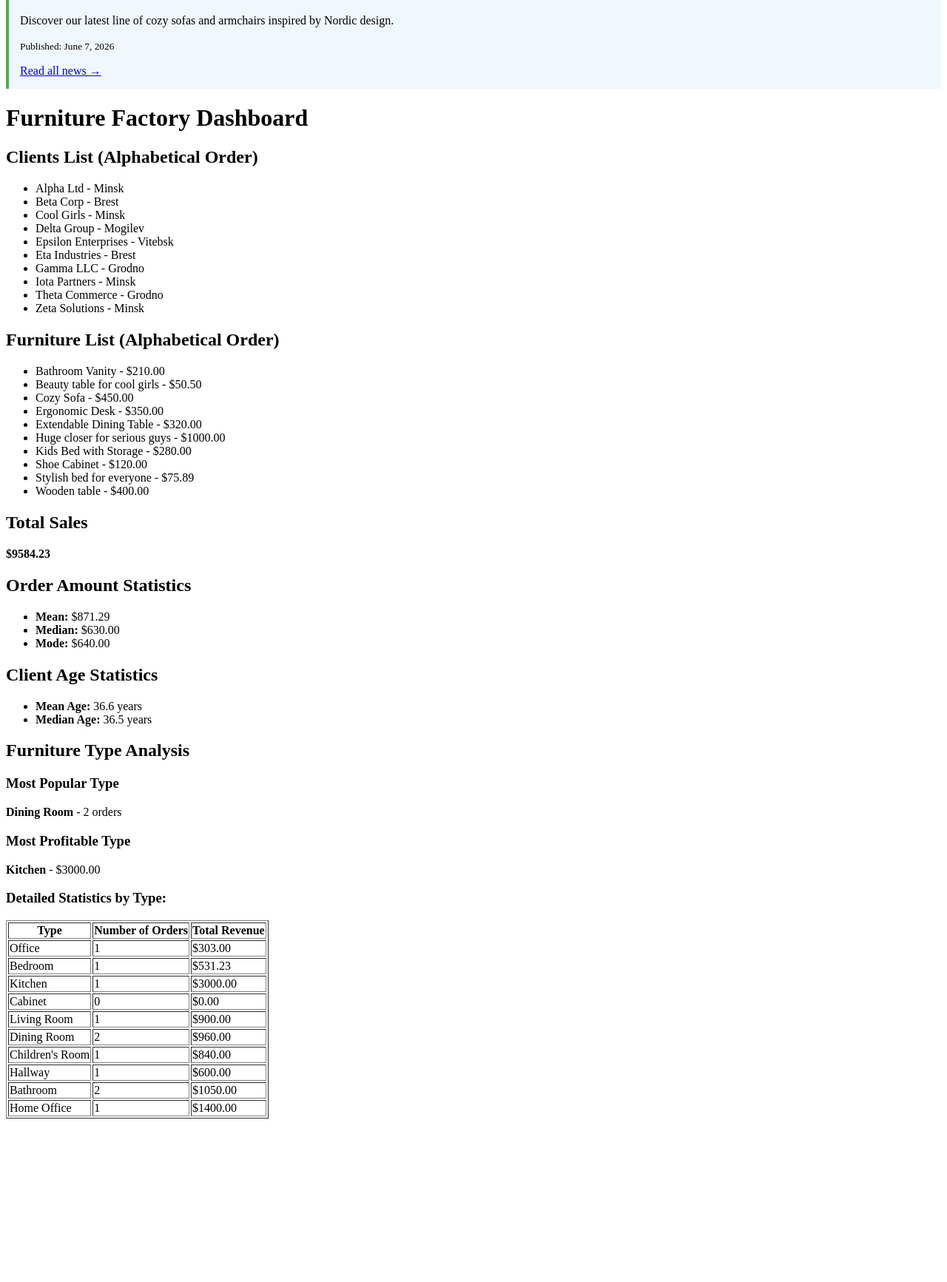
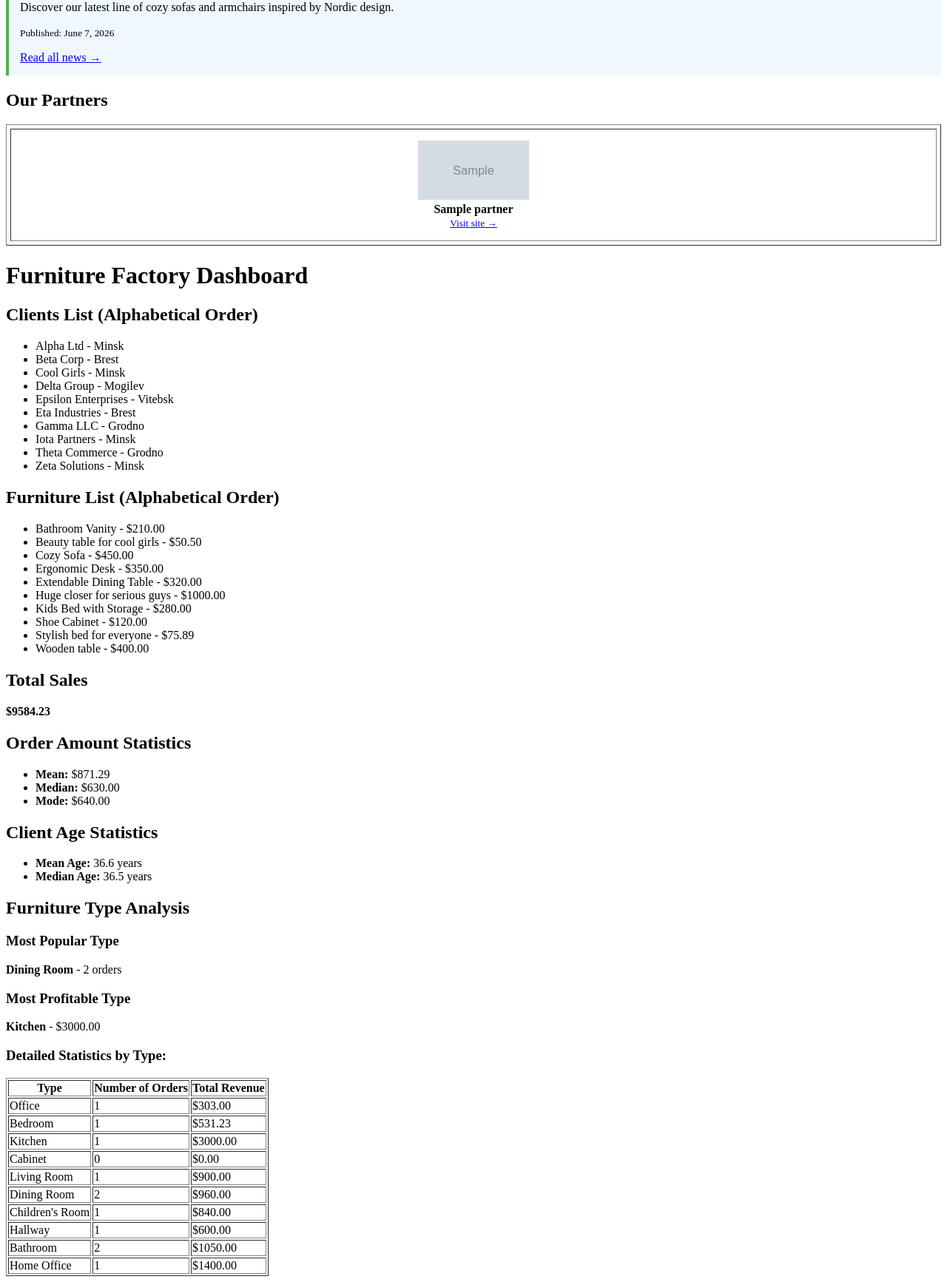
Before and after one commit to zhuchok0/FurnitureFactorySite, a Django app: page / in a window 1280 px wide. Shown: the part 1168-2901 px from the top of the page at 74% size. Before the commit the page ends 2680 px from the top, so only its background shows below. Run offline with Django 5.2, Linux system fonts and the light colour scheme; data comes from the database, SQL or seed files in the repository; tables that the repository leaves empty hold one stand-in row (values such as "Sample post"); grey boxes marked "Sample" are stand-in pictures.

Commit message:
added partners

```diff
--- a/main/models.py
+++ b/main/models.py
@@ -439,3 +439,16 @@ class FAQ(models.Model):
 
     def __str__(self):
         return self.question[:50]
+
+class Partner(models.Model):
+    name = models.CharField(max_length=100, verbose_name='Name')
+    logo = models.ImageField(upload_to='partners/logos/', verbose_name='Logo')
+    website = models.URLField(max_length=200, verbose_name='Website')
+
+    class Meta:
+        verbose_name = 'Partner'
+        verbose_name_plural = 'Partners'
+        ordering = ['name']
+
+    def __str__(self):
+        return self.name
--- a/main/templates/base_generic.html
+++ b/main/templates/base_generic.html
@@ -25,12 +25,9 @@
     <main>
         <aside>
             <ul>
-                {% if not user.is_authenticated %}
-                    <li><br></li>
-                    <li><strong>UNAUTHENTICATED USER PANEL</strong></li>
-                    <li><a href="{% url 'promocodes_list' %}">Promo Codes</a></li>
-                    <li><a href="{% url 'catalog' %}">Catalog</a></li>
-                {% endif %}
+                <li><br></li>
+                <li><a href="{% url 'promocodes_list' %}">Promo Codes</a></li>
+                <li><a href="{% url 'catalog' %}">Catalog</a></li>
 
                 {% if user.is_superuser or user.is_staff %}
                     <li><br></li>
@@ -46,7 +43,6 @@
                             <li><strong>CLIENT PANEL</strong></li>
                             <li><a href="{% url 'client_orders' %}">My Orders</a></li>
                             <li><a href="{% url 'create_order' %}">Place Order</a></li>
-                            <li><a href="{% url 'promocodes_list' %}">Promo Codes</a></li>
                         {% endif %}
                     {% endfor %}
                 {% endif %}
--- a/main/templates/main.html
+++ b/main/templates/main.html
@@ -67,6 +46,34 @@
         <a href="{% url 'news_list' %}">Read all news →</a>
     </div>
     {% endif %}
+
+    <h2>Our Partners</h2>
+
+    <table border="1" cellpadding="15" cellspacing="5" width="100%">
+        <tr>
+            {% for partner in partners %}
+            <td align="center" valign="middle" width="200">
+                <a href="{{ partner.website }}" target="_blank" rel="noopener noreferrer">
+                    <img src="{{ partner.logo.url }}"
+                        alt="{{ partner.name }}"
+                        width="150"
+                        height="80">
+                </a>
+                <br>
+                <strong>{{ partner.name }}</strong>
+                <br>
+                <small>
+                    <a href="{{ partner.website }}" target="_blank" rel="noopener noreferrer">
+                        Visit site →
+                    </a>
+                </small>
+            </td>
+            {% if forloop.counter|divisibleby:3 and not forloop.last %}
+        </tr><tr>
+            {% endif %}
+            {% endfor %}
+        </tr>
+    </table>
 
     {% if client_info %}
     <div style="background-color: #e8f5e9; padding: 15px; margin-bottom: 20px; border-left: 4px solid #4CAF50;">
--- a/main/views.py
+++ b/main/views.py
@@ -1,7 +1,7 @@
 from django.shortcuts import render, redirect, get_object_or_404
 from django.db.models import Sum, Count, F, DecimalField, Q
 from django.db.models.functions import Coalesce
-from .models import Furniture, Client, Order, Type, News, Employee, Vacancy, PromoCode, Design, Review, CompanyInfo, FAQ
+from .models import Furniture, Client, Order, Type, News, Employee, Vacancy, PromoCode, Design, Review, CompanyInfo, FAQ, Partner
 
 from statistics import median, mode
 from decimal import Decimal
@@ -43,6 +43,8 @@ def load_data(request):
 
 def main(request):
     latest_news = News.objects.first()
+
+    partners = Partner.objects.all()
 
     clients_alphabetical = Client.objects.order_by('company_name')
     furniture_alphabetical = Furniture.objects.order_by('title')
@@ -207,6 +209,7 @@ def main(request):
 
     context = {
         'latest_news': latest_news,
+        'partners': partners,
         'clients': clients_alphabetical,
         'furniture_list': furniture_alphabetical,
         'total_sales': total_sales,
```
Also changed, not shown: other parts of main/templates/main.html (+9 -30 lines), main/admin.py (+6 -1 lines), datadump.json, main/migrations/0025_partner.py (added).
